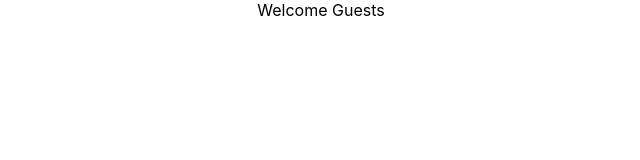
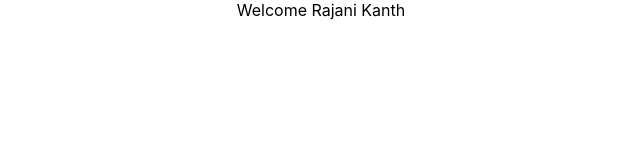
Before and after one commit to ambivam/react, a React (Create React App) app: page / in a window 1280 px wide. Shown: the top 160 px of the page, without its empty margins (319-959 px from the left). Built offline with nearby package versions, Linux system fonts and the light colour scheme.

Commit message:
Using Element variable approach

```diff
--- a/src/components/UserGreeting.js
+++ b/src/components/UserGreeting.js
@@ -1,4 +1,5 @@
 import React, { Component } from 'react'
+import ParentComponent from './ParentComponent'
 
 class UserGreeting extends Component {
 
@@ -6,22 +7,26 @@ class UserGreeting extends Component {
         super(props)
 
         this.state = {
-            isLoggedIn: false
+            isLoggedIn: true
         }
     }
 
 
     render() {
 
-        let message
+        return(
+            (this.state.isLoggedIn) ? <div> Welcome Rajani Kanth</div> : <div> Welcome Guests </div>
+        )
 
-        if(this.state.isLoggedIn){
-            message = <div>Welcome Rajani Kanth</div>
-        }else{
-            message = <div>Welcome Guests</div>
-        }
+        // let message
 
-        return <div>{message}</div>
+        // if(this.state.isLoggedIn){
+        //     message = <div>Welcome Rajani Kanth</div>
+        // }else{
+        //     message = <div>Welcome Guests</div>
+        // }
+
+        // return <div>{message}</div>
 
         // if (this.state.isLoggedIn) {
         //     return (
```
